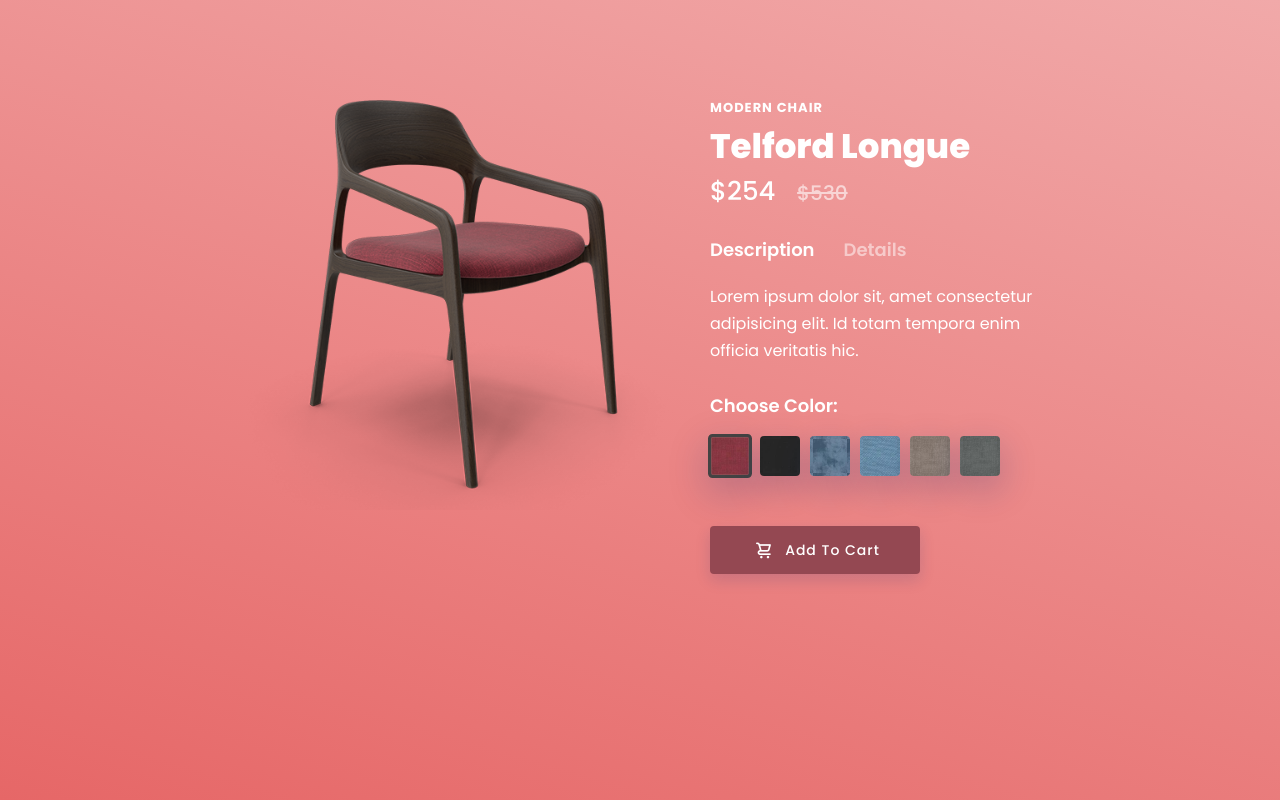
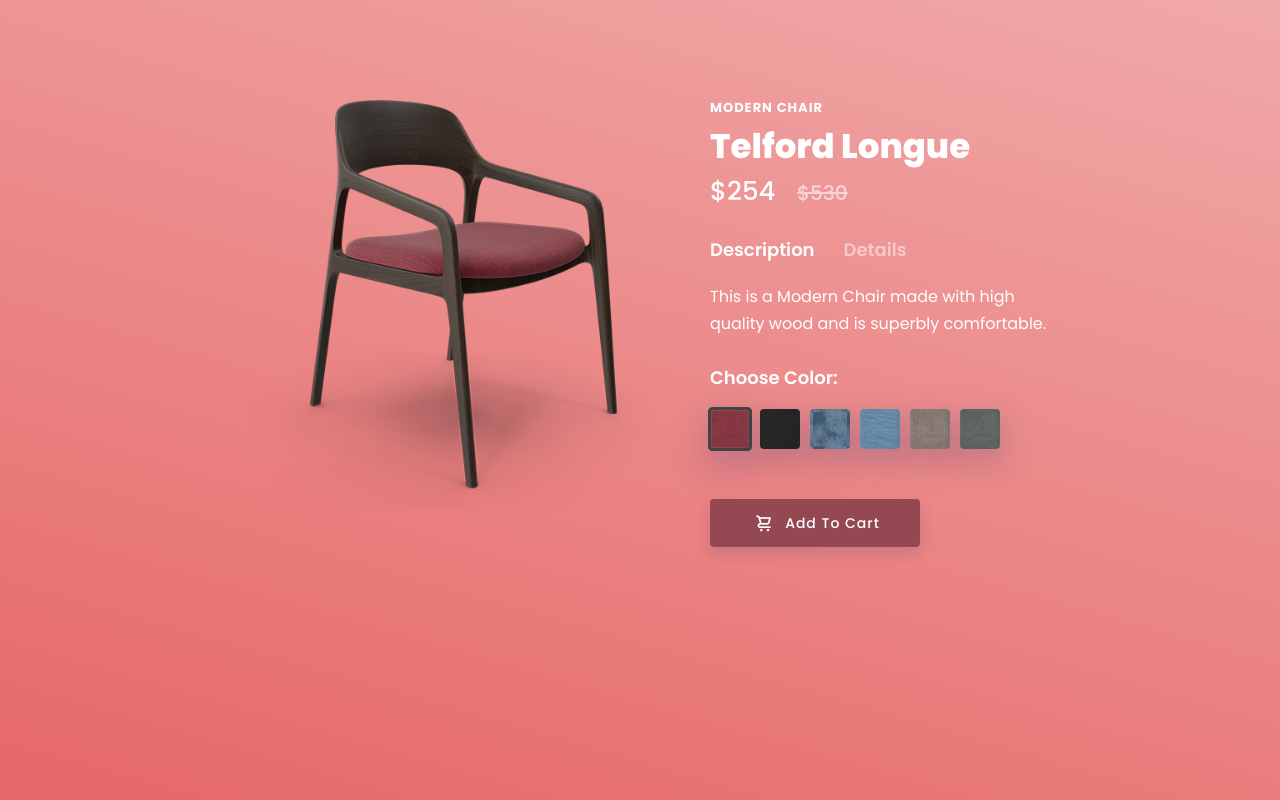
Before and after one commit to nitesh-gupta-64/modernChair, a plain HTML site: page index.html in a window 1280 px wide. Drawn offline with nearby package versions, Linux system fonts and the light colour scheme.

Commit message:
Changed the Para

```diff
--- a/index.html
+++ b/index.html
@@ -27,8 +27,8 @@
 					<label for="desc-2">Details</label>
 					<div class="section-fluid desc-sec accor-1">
 						<p>
-							Lorem ipsum dolor sit, amet consectetur adipisicing elit. Id totam tempora enim officia
-							veritatis hic.
+							This is a Modern Chair made with high quality wood and is superbly
+							comfortable.
 						</p>
 					</div>
 					<div class="section-fluid desc-sec accor-2">
```
